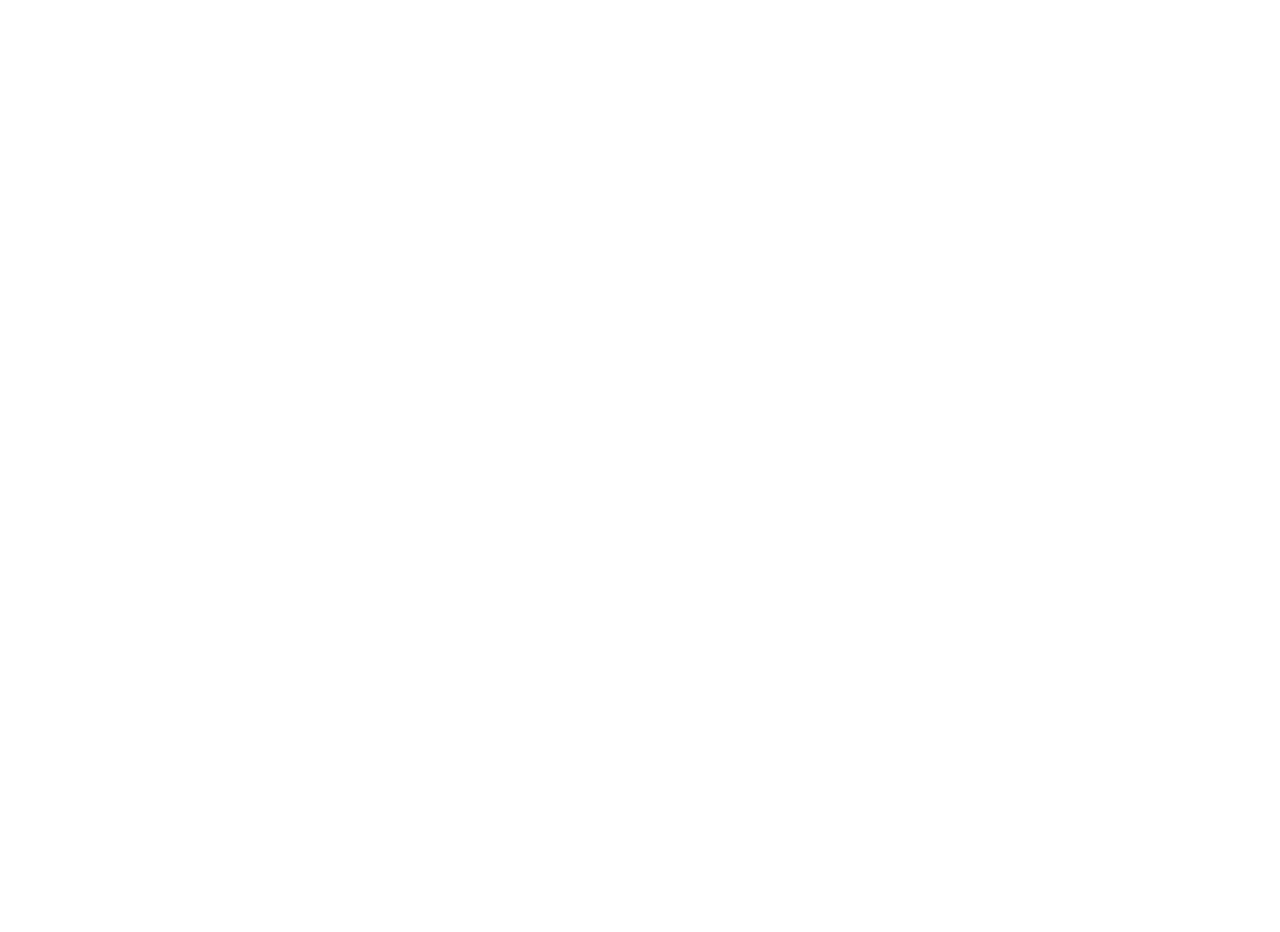
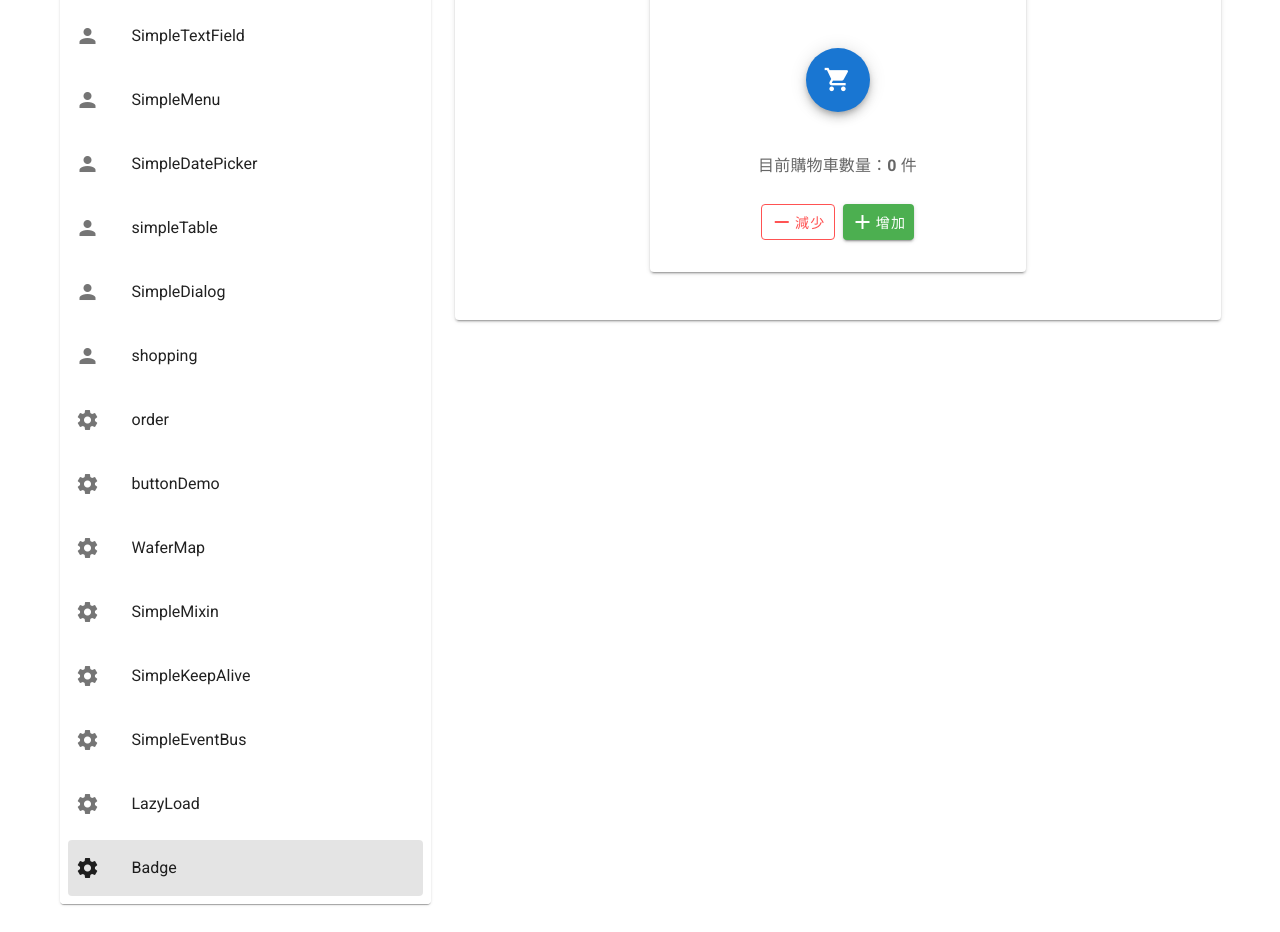
Before and after one commit to marix1102/my-vue2-project, a Vue app: page /list/badge in a window 1280 px wide. Shown: the part 220-1152 px from the top of the page. Before the commit the page ends 800 px from the top, so only its background shows below. Built offline with nearby package versions, Linux system fonts and the light colour scheme.

Commit message:
custom directive

```diff
--- a/src/components/RWD/CardAndListDemo.vue
+++ b/src/components/RWD/CardAndListDemo.vue
@@ -121,6 +121,23 @@
                 </v-list-item-content>
             </v-list-item>
 
+            <v-list-item to="/list/lazy-load">
+              <v-list-item-icon>
+                <v-icon>mdi-cog</v-icon>
+                </v-list-item-icon>
+              <v-list-item-content>
+                <v-list-item-title>LazyLoad</v-list-item-title>
+                </v-list-item-content>
+            </v-list-item>
+
+            <v-list-item to="/list/badge">
+              <v-list-item-icon>
+                <v-icon>mdi-cog</v-icon>
+                </v-list-item-icon>
+              <v-list-item-content>
+                <v-list-item-title>Badge</v-list-item-title>
+                </v-list-item-content>
+            </v-list-item>
 
           </v-list>
         </v-card>
--- /dev/null
+++ b/src/components/badge/Badge.vue
@@ -0,0 +1,44 @@
+<template>
+      <v-container class="py-8" style="max-width: 400px;">
+        <v-card class="pa-6 text-center">
+          <v-card-title class="headline font-weight-bold justify-center primary--text mb-4">
+            v-badge 指令 update 實測
+          </v-card-title>
+
+          <v-btn
+            v-badge="cartCount"
+            color="primary"
+            fab
+            large
+            class="my-6"
+          >
+            <v-icon>mdi-cart</v-icon>
+          </v-btn>
+
+          <v-card-text class="subtitle-1">
+            目前購物車數量：<strong>{{ cartCount }}</strong> 件
+          </v-card-text>
+
+          <v-card-actions class="justify-center">
+            <v-btn color="error" outlined @click="cartCount > 0 ? cartCount-- : 0">
+              <v-icon>mdi-minus</v-icon> 減少
+            </v-btn>
+            <v-btn color="success" @click="cartCount++">
+              <v-icon>mdi-plus</v-icon> 增加
+            </v-btn>
+          </v-card-actions>
+
+        </v-card>
+      </v-container>
+</template>
+
+<script>
+export default {
+  name: 'BadgeVue',
+  data() {
+    return {
+      cartCount: 0 // 初始數量為 0
+    };
+  }
+};
+</script>
--- /dev/null
+++ b/src/components/load/LazyLoad.vue
@@ -0,0 +1,46 @@
+<template>
+      <v-container class="py-8" style="max-width: 600px;">
+
+        <v-card class="pa-4 mb-6" elevation="2">
+          <v-card-title class="headline font-weight-bold primary--text">
+            自訂指令 v-lazy 懶加載測試
+          </v-card-title>
+          <v-card-text>
+            請向下捲動網頁。注意看：下面的圖片在「快要滾入畫面」之前都是 Loading 狀態，滾到定位後才會真正觸發網路請求載入圖片！
+          </v-card-text>
+        </v-card>
+
+        <v-sheet class="d-flex align-center justify-center my-12" height="600" color="grey lighten-3" rounded="lg">
+          <span class="grey--text subtitle-1">↓↓ 請往下捲動 ↓↓</span>
+        </v-sheet>
+
+        <v-row>
+          <v-col cols="12" class="text-center">
+            <h3 class="mb-4">第一張大圖</h3>
+            <img
+              v-lazy="'https://picsum.photos/id/10/500/350'"
+              style="width: 100%; max-width: 500px; height: 350px; border-radius: 8px; object-fit: cover;"
+              alt="隨機圖片 1"
+            />
+          </v-col>
+
+          <v-col cols="12" style="height: 400px;"></v-col>
+
+          <v-col cols="12" class="text-center">
+            <h3 class="mb-4">第二張大圖</h3>
+            <img
+              v-lazy="'https://picsum.photos/id/20/500/350'"
+              style="width: 100%; max-width: 500px; height: 350px; border-radius: 8px; object-fit: cover;"
+              alt="隨機圖片 2"
+            />
+          </v-col>
+        </v-row>
+
+      </v-container>
+</template>
+
+<script>
+export default {
+  name: 'LazyLoad'
+};
+</script>
--- /dev/null
+++ b/src/directives/badge.js
@@ -0,0 +1,56 @@
+// 一個輔助函式：用來建立或更新紅點 DOM 的內容
+function updateBadgeElement(el, binding) {
+  const count = binding.value || 0;
+
+  // 嘗試尋找是不是已經有建立過徽章的 <span> 節點了
+  let badgeEl = el.querySelector('.custom-badge-dot');
+
+  // 如果數量大於 0
+  if (count > 0) {
+    // 如果之前沒建立過，就用原生 JS 刻一個 <span> 放進去
+    if (!badgeEl) {
+      badgeEl = document.createElement('span');
+      badgeEl.className = 'custom-badge-dot';
+
+      // 透過 JS 給予基本樣式（右上角絕對定位、紅色圓圈）
+      badgeEl.style.position = 'absolute';
+      badgeEl.style.top = '-8px';
+      badgeEl.style.right = '-8px';
+      badgeEl.style.backgroundColor = '#ff5252';
+      badgeEl.style.color = 'white';
+      badgeEl.style.fontSize = '12px';
+      badgeEl.style.fontWeight = 'bold';
+      badgeEl.style.borderRadius = '10px';
+      badgeEl.style.padding = '2px 6px';
+      badgeEl.style.lineHeight = '1';
+
+      // 確保父元素有相對定位，紅點才不會飄走
+      el.style.position = 'relative';
+      el.appendChild(badgeEl);
+    }
+
+    // 更新紅點內部的文字為最新的數字
+    badgeEl.textContent = count;
+  } else {
+    // 如果數量變回 0，且畫面上存在紅點，就直接從 DOM 中移除它
+    if (badgeEl) {
+      badgeEl.remove();
+    }
+  }
+}
+
+export default {
+  // 1. 首次插入 DOM 時：根據初始數值決定要不要畫出紅點
+  inserted(el, binding) {
+    updateBadgeElement(el, binding);
+  },
+
+  // 2. 💡 關鍵焦點：當組件更新、傳入的值（binding.value）發生改變時觸發
+  update(el, binding) {
+    // binding.value 是當前最新值，binding.oldValue 是改變前的值
+    if (binding.value !== binding.oldValue) {
+      console.log(`【指令 Update】數值從 ${binding.oldValue} 變成了 ${binding.value}`);
+      updateBadgeElement(el, binding);
+    }
+  }
+};
--- /dev/null
+++ b/src/directives/index.js
@@ -0,0 +1,18 @@
+import lazy from './lazy';
+import badge from './badge';
+
+// 將所有指令收集到一個物件中
+const directives = {
+  lazy,
+  badge
+};
+
+// 匯出 Vue 插件物件
+export default {
+  install(Vue) {
+    // 遍歷物件，自動執行 Vue.directive('lazy', lazy) ... 等
+    Object.keys(directives).forEach((key) => {
+      Vue.directive(key, directives[key]);
+    });
+  }
+};
--- a/src/main.js
+++ b/src/main.js
@@ -3,11 +3,13 @@
 import router from './router'
 import vuetify from './plugins/vuetify'
 import AlertPlugin from './plugins/alertPlugin';
+import DirectivesPlugin from './directives';
 
 Vue.config.productionTip = false
 
 // 註冊全域插件
 Vue.use(AlertPlugin);
+Vue.use(DirectivesPlugin);
 
 new Vue({
   router,
```
Also changed, not shown: src/directives/lazy.js (added, +31 -0 lines), src/router/index.js (+11 -0 lines).
